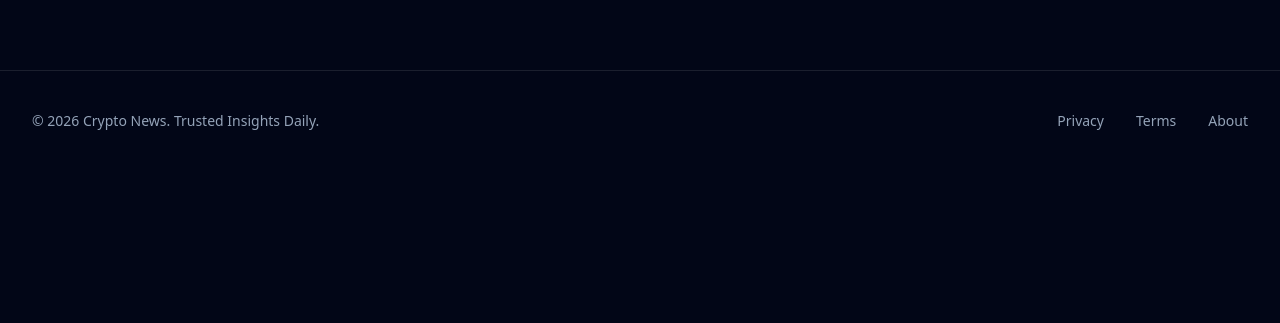
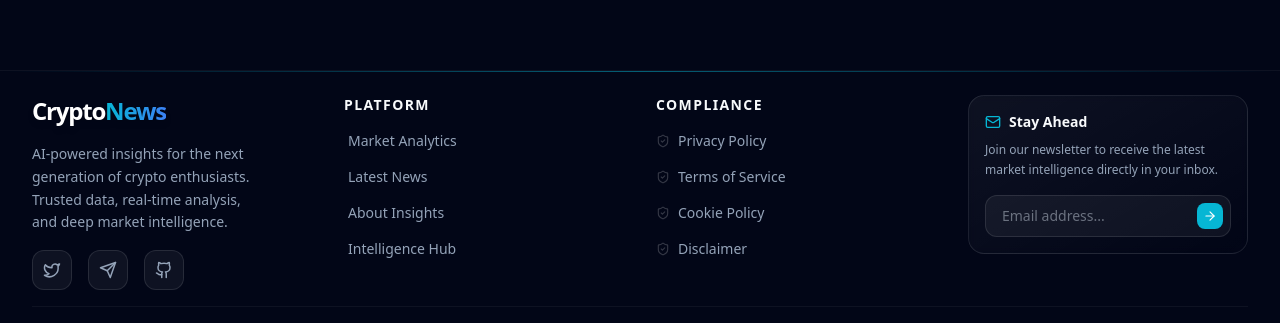
Before and after one commit to himanshkumar6/ai-autoblogging, a Next.js app: page / in a window 1280 px wide. Shown: the part 1577-1900 px from the top of the page. Before the commit the page ends 1748 px from the top, so only its background shows below. Built offline with nearby package versions, Linux system fonts and the light colour scheme; no server answers; the database is empty; a web font is replaced by a local one.

Commit message:
Some Fixes

```diff
--- a/app/layout.tsx
+++ b/app/layout.tsx
@@ -78,9 +78,15 @@ export default async function RootLayout({
         </Providers>
 
         {/* Global Social Bar / Overlay Ad */}
-        <div className="bg-transparent dark:bg-transparent w-full m-0 p-0">
-          <AdSlot adCode={settings.ads?.ad_social_bar} className="!my-0 !bg-transparent dark:!bg-transparent" />
-        </div>
+        {settings.ads?.ad_social_bar && (
+          <div className="bg-transparent dark:bg-transparent w-full m-0 p-0 border-none outline-none overflow-hidden">
+            <AdSlot
+              adCode={settings.ads.ad_social_bar}
+              className="!my-0 !py-0 !min-h-0 !bg-transparent dark:!bg-transparent"
+              minHeight="0px"
+            />
+          </div>
+        )}
       </body>
     </html>
   );
--- a/components/Footer.tsx
+++ b/components/Footer.tsx
@@ -1,19 +1,152 @@
+"use client";
+
 import Link from "next/link";
+import { motion } from "framer-motion";
+import { Twitter, Send, Github, ArrowRight, ShieldCheck, Mail } from "lucide-react";
 
 export default function Footer() {
+  const currentYear = new Date().getFullYear();
+
+  const containerVariants = {
+    hidden: { opacity: 0, y: 20 },
+    visible: {
+      opacity: 1,
+      y: 0,
+      transition: {
+        duration: 0.6,
+        staggerChildren: 0.1
+      }
+    }
+  };
+
+  const itemVariants = {
+    hidden: { opacity: 0, y: 10 },
+    visible: { opacity: 1, y: 0 }
+  };
+
   return (
-    <footer className="bg-transparent dark:bg-transparent border-t border-gray-100 dark:border-white/10 mt-auto relative z-10 w-full mb-0 pb-0">
-      <div className="max-w-7xl mx-auto px-4 sm:px-6 lg:px-8 py-10">
-        <div className="flex flex-col md:flex-row justify-between items-center gap-6">
-          <div className="text-secondary text-sm font-medium text-center md:text-left">
-           © {new Date().getFullYear()} Crypto News. Trusted Insights Daily.
+    <footer className="relative z-10 w-full mt-auto border-t border-white/5 bg-transparent overflow-hidden">
+      {/* Background Glow Effect */}
+      <div className="absolute top-0 left-1/2 -translate-x-1/2 w-full h-[1px] bg-gradient-to-r from-transparent via-accent-cyan/50 to-transparent" />
+
+      <div className="max-w-7xl mx-auto px-4 sm:px-6 lg:px-8 pt-6 pb-0">
+        <motion.div
+          variants={containerVariants}
+          initial="hidden"
+          whileInView="visible"
+          viewport={{ once: true }}
+          className="grid grid-cols-1 md:grid-cols-2 lg:grid-cols-4 gap-12 lg:gap-8"
+        >
+          {/* Brand Column */}
+          <motion.div variants={itemVariants} className="space-y-4">
+            <Link href="/" className="flex items-center gap-2 group">
+              <span className="text-2xl font-black tracking-tighter text-gray-900 dark:text-white drop-shadow-md">
+                Crypto<span className="bg-clip-text text-transparent bg-gradient-to-r from-accent-cyan to-accent-blue transition-all group-hover:from-accent-purple group-hover:to-accent-pink">News</span>
+              </span>
+            </Link>
+            <p className="text-secondary text-sm leading-relaxed max-w-xs">
+              AI-powered insights for the next generation of crypto enthusiasts. Trusted data, real-time analysis, and deep market intelligence.
+            </p>
+            <div className="flex gap-4">
+              {[
+                { icon: <Twitter size={18} />, href: "#", label: "Twitter" },
+                { icon: <Send size={18} />, href: "#", label: "Telegram" },
+                { icon: <Github size={18} />, href: "#", label: "GitHub" },
+              ].map((social, i) => (
+                <Link
+                  key={i}
+                  href={social.href}
+                  className="w-10 h-10 rounded-xl bg-white/5 border border-white/10 flex items-center justify-center text-secondary hover:text-accent-cyan hover:border-accent-cyan/50 hover:bg-accent-cyan/5 transition-all duration-300"
+                  aria-label={social.label}
+                >
+                  {social.icon}
+                </Link>
+              ))}
+            </div>
+          </motion.div>
+
+          {/* Platform Column */}
+          <motion.div variants={itemVariants} className="space-y-4">
+            <h3 className="text-sm font-bold uppercase tracking-widest text-primary">Platform</h3>
+            <ul className="space-y-4">
+              {[
+                { name: "Market Analytics", href: "/markets" },
+                { name: "Latest News", href: "/" },
+                { name: "About Insights", href: "/about" },
+                { name: "Intelligence Hub", href: "#" },
+              ].map((link) => (
+                <li key={link.name}>
+                  <Link href={link.href} className="text-sm text-secondary hover:text-accent-cyan transition-colors flex items-center group">
+                    <ArrowRight size={12} className="mr-2 opacity-0 -ml-4 group-hover:opacity-100 group-hover:ml-0 transition-all" />
+                    {link.name}
+                  </Link>
+                </li>
+              ))}
+            </ul>
+          </motion.div>
+
+          {/* Legal & Compliance Column */}
+          <motion.div variants={itemVariants} className="space-y-4">
+            <h3 className="text-sm font-bold uppercase tracking-widest text-primary">Compliance</h3>
+            <ul className="space-y-4">
+              {[
+                { name: "Privacy Policy", href: "/privacy" },
+                { name: "Terms of Service", href: "/terms" },
+                { name: "Cookie Policy", href: "/privacy" },
+                { name: "Disclaimer", href: "/terms" },
+              ].map((link) => (
+                <li key={link.name}>
+                  <Link href={link.href} className="text-sm text-secondary hover:text-accent-cyan transition-colors flex items-center group">
+                    <ShieldCheck size={14} className="mr-2 text-white/20 group-hover:text-accent-cyan transition-colors" />
+                    {link.name}
+                  </Link>
+                </li>
+              ))}
+            </ul>
+          </motion.div>
+
+          {/* Newsletter / CTA Column */}
+          <motion.div variants={itemVariants} className="space-y-4">
+            <div className="p-4 rounded-2xl bg-gradient-to-br from-white/5 to-transparent border border-white/10 backdrop-blur-sm">
+              <h3 className="text-sm font-bold text-primary mb-2 flex items-center gap-2">
+                <Mail size={16} className="text-accent-cyan" />
+                Stay Ahead
+              </h3>
+              <p className="text-xs text-secondary mb-4 leading-relaxed">
+                Join our newsletter to receive the latest market intelligence directly in your inbox.
+              </p>
+              <div className="relative group">
+                <input
+                  type="email"
+                  placeholder="Email address..."
+                  className="w-full bg-white/5 border border-white/10 rounded-xl py-2.5 px-4 text-sm text-white focus:outline-none focus:ring-1 focus:ring-accent-cyan transition-all placeholder:text-gray-500"
+                />
+                <button className="absolute right-2 top-1/2 -translate-y-1/2 p-1.5 rounded-lg bg-accent-cyan text-white hover:bg-accent-blue transition-colors">
+                  <ArrowRight size={14} />
+                </button>
+              </div>
+            </div>
+          </motion.div>
+        </motion.div>
+
+        {/* Bottom Bar */}
+        <motion.div
+          initial={{ opacity: 0 }}
+          whileInView={{ opacity: 1 }}
+          transition={{ delay: 0.5 }}
+          className="mt-4 pt-4 border-t border-white/5 flex flex-col md:flex-row justify-between items-center gap-4"
+        >
+          <div className="text-xs text-gray-500 font-medium">
+            © {currentYear} Crypto News Engine. All rights reserved.
           </div>
-          <div className="flex gap-8 justify-center md:justify-end">
-            <Link href="/privacy" className="text-sm text-secondary hover:text-accent-cyan transition-colors">Privacy</Link>
-            <Link href="/terms" className="text-sm text-secondary hover:text-accent-cyan transition-colors">Terms</Link>
-            <Link href="/about" className="text-sm text-secondary hover:text-accent-cyan transition-colors">About</Link>
+          <div className="flex items-center gap-1.5 text-xs text-secondary opacity-60">
+            <div className="w-1.5 h-1.5 rounded-full bg-green-500 animate-pulse" />
+            System Status: Optimal
           </div>
-        </div>
+          <div className="text-xs text-gray-500 italic">
+            Empowered by Advanced AI Intelligence
+          </div>
+        </motion.div>
       </div>
     </footer>
   );
```
